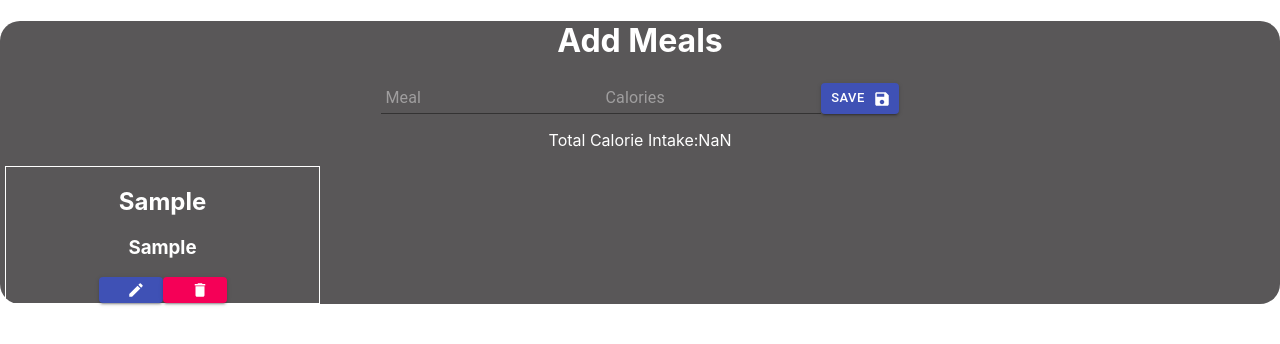
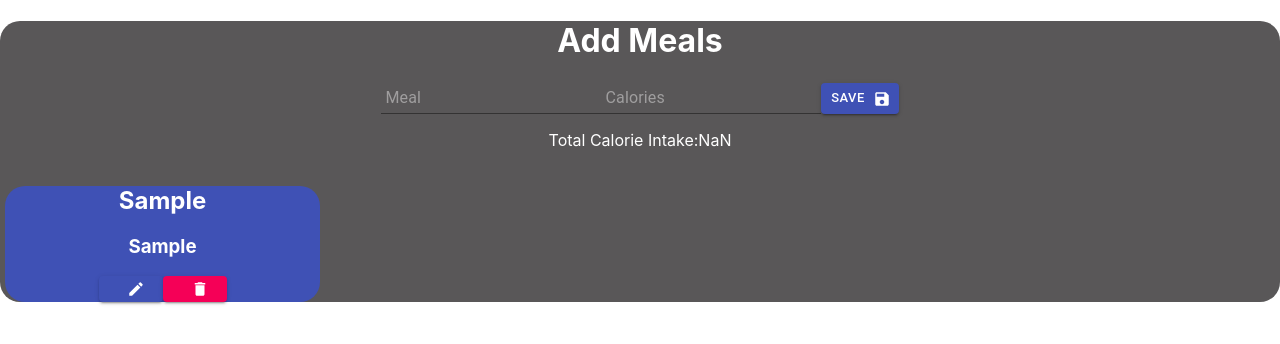
Before and after one commit to realdanieljames/exercise-group-project, a React (Create React App) app: page /food in a window 1280 px wide. Both pictures are taken after typing "Sample", "Sample" into the empty fields and a click on the button "SAVE". Shown: the top 344 px of the page. Built offline with nearby package versions, Linux system fonts and the light colour scheme.

Commit message:
updated meal coponent design to follow that of exrciseCaloories.js

```diff
--- a/src/components/FoodCalories/FoodCalories.css
+++ b/src/components/FoodCalories/FoodCalories.css
@@ -5,16 +5,6 @@
             margin-top: 15px;
         }
 
-
-/* .add-meal-input-fields {
-    margin-bottom: 25px;
-} */
-
         .meal {
-    /* display: grid; */
-    /* grid-template-columns: 70% 30%; */
             margin-left: 5px;
-    /* width: auto; */
-    border: 1px solid white;
-    /* padding: auto; */
         }
--- a/src/components/FoodCalories/FoodCalories.js
+++ b/src/components/FoodCalories/FoodCalories.js
@@ -60,7 +60,7 @@ return (
 
 
             {!showEditFieldMeal ? (
-                <div>
+                <div style={{backgroundColor: "#3f51b5", borderRadius: "20px"}}>
                 <h2> {value.mealName}</h2>
                 <h3>{value.calories}</h3>
 
```
Lines whose indentation alone changed are shown as unchanged.
